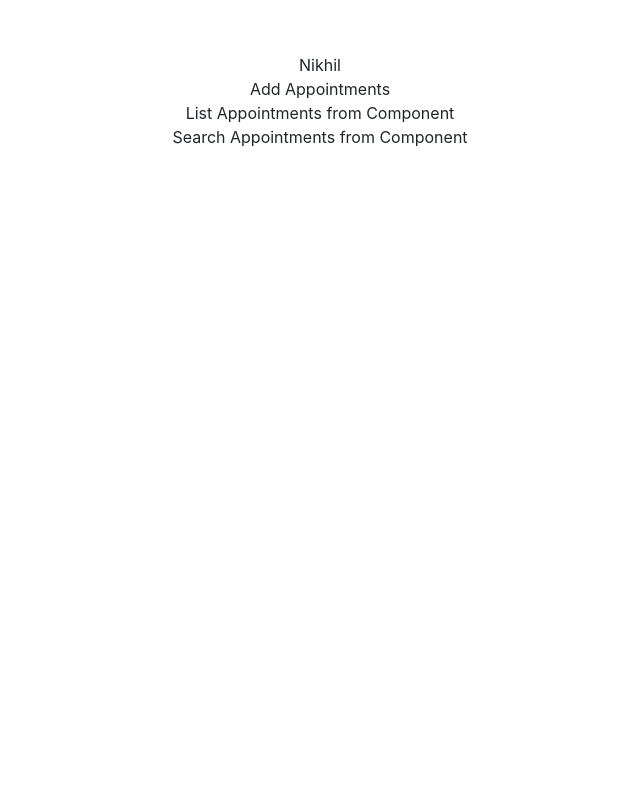
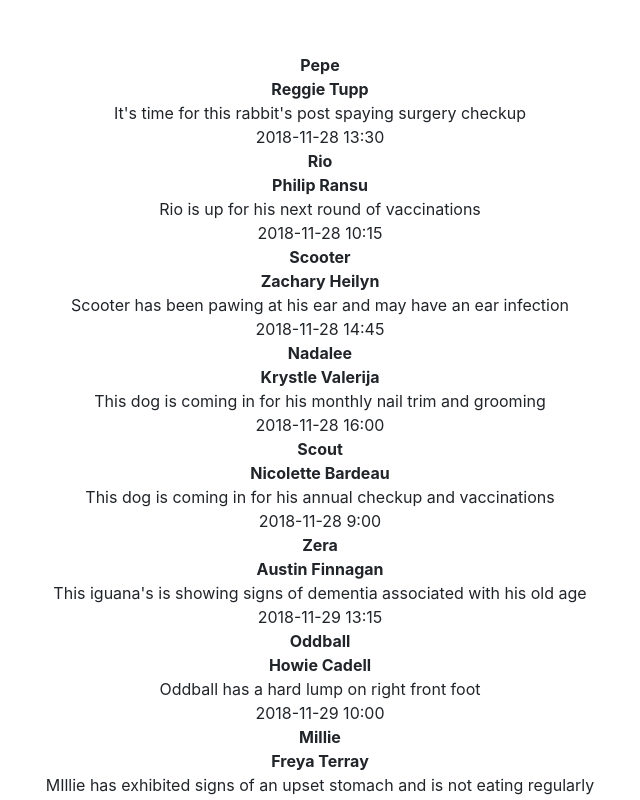
Before and after one commit to kalyan88/petstore, a React (Create React App) app: page / in a window 1280 px wide. Shown: the top 800 px of the page, without its empty margins (320-960 px from the left). Built offline with nearby package versions, Linux system fonts and the light colour scheme.

Commit message:
complex data render on page 07-14

```diff
--- a/src/components/App.js
+++ b/src/components/App.js
@@ -27,6 +27,19 @@ class App extends Component {
   }
 
   render() {
+
+    const appointments = this.state.myAppointments.map(
+      apt => (
+        <div key={apt.aptDate}>
+            <div><b>{apt.petName}</b></div>
+            <div><b>{apt.ownerName}</b></div>
+            <div>{apt.aptNotes}</div>
+            <div>{apt.aptDate}</div>
+        </div>
+      )
+    )
+
+
     return (
       <div className="App">
         <main className="page bg-white" id="petratings">
@@ -34,7 +47,7 @@ class App extends Component {
            <div className="row">
              <div className="col-md-12 bg-white">
                <div className="container">
-                 {this.state.name}
+                  {appointments}
                  <AddAppointments />
                  <ListAppointments />
                  <SearchAppointments />
```
